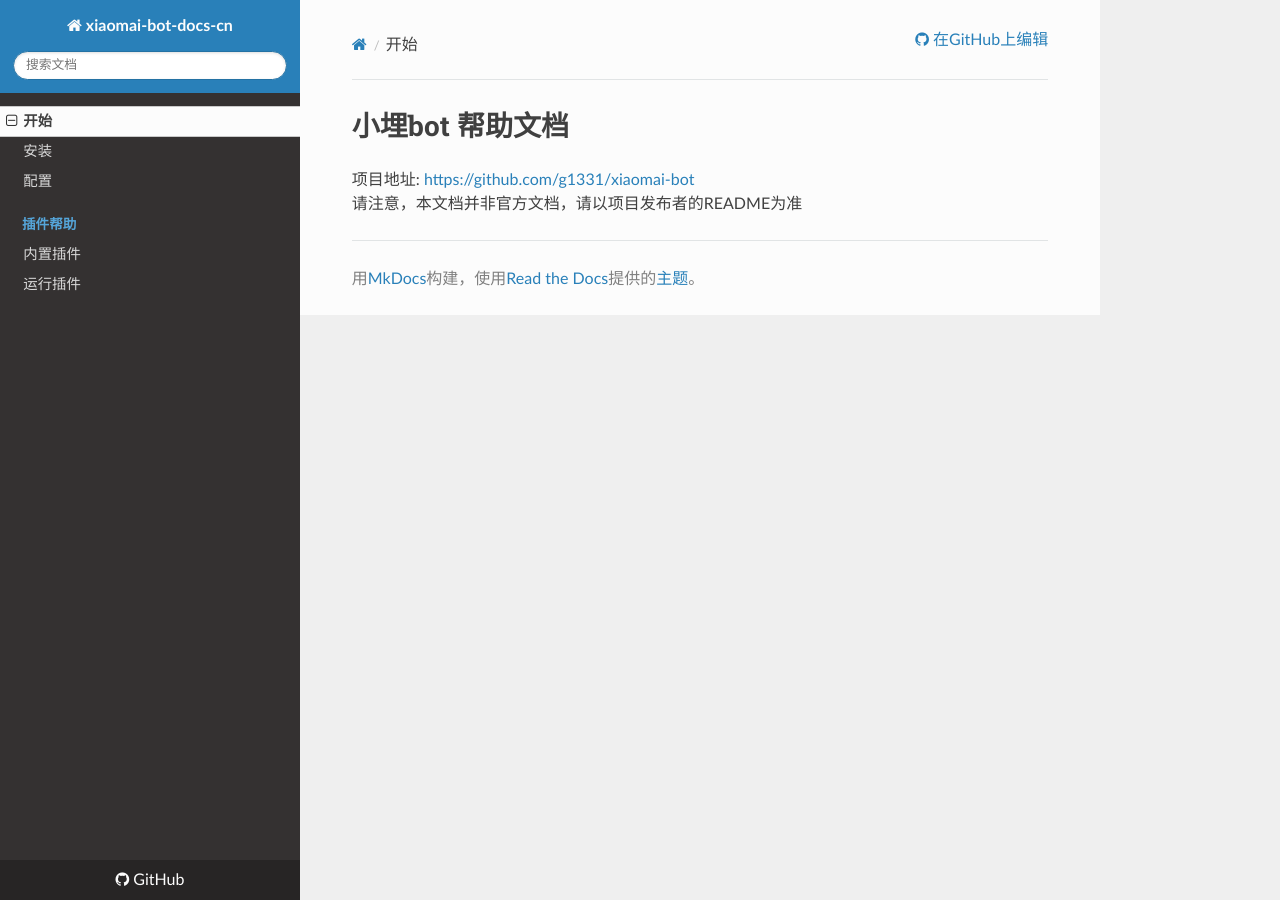
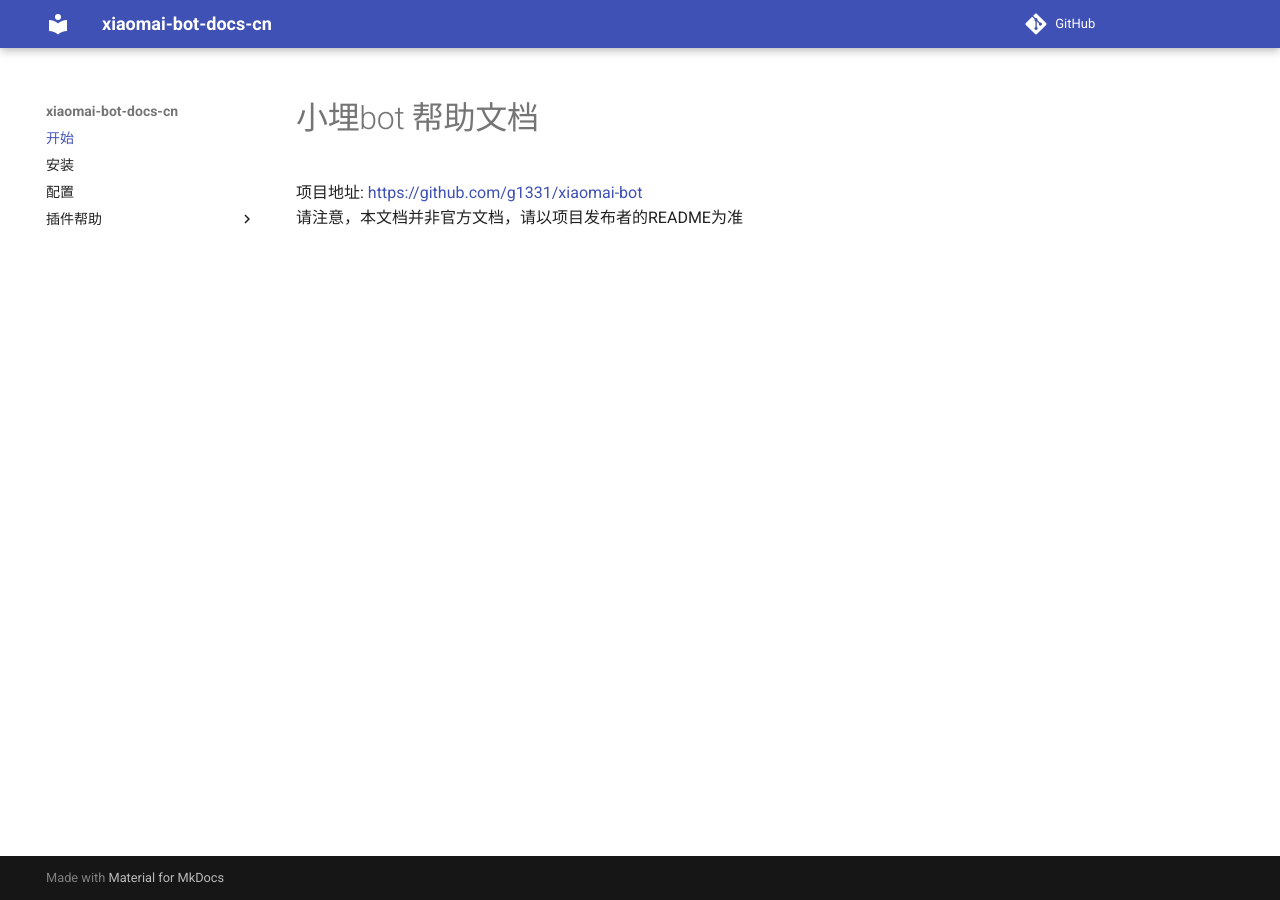
Before and after one commit to ifvlaboratory/xiaomai-bot-docs, an MkDocs documentation site: the page built from docs/index.md, in a window 1280 px wide. Built offline with MkDocs 1.6.1 and Material for MkDocs 9.7.7, drawn with Linux system fonts in a browser that asks for light colours; nearby versions of some CDN libraries; comment, search, counter and statistics services are not loaded.

```diff
--- a/mkdocs.yml
+++ b/mkdocs.yml
@@ -14,8 +14,11 @@ nav:
         - 运行插件: 'modules-help/self_contained/index.md'
 
 theme:
-    name: readthedocs
+    name: material
     highlightjs: true
     analytics:
         gtag:
     locale: zh_CN
+
+plugins:
+  - toc-md
```
Also changed, not shown: docs/configuration.md (added, +1 -0 lines), docs/installation.md (added, +1 -0 lines), docs/requirements.txt (+11 -0 lines), modules-help/required/index.md (added, +1 -0 lines).
